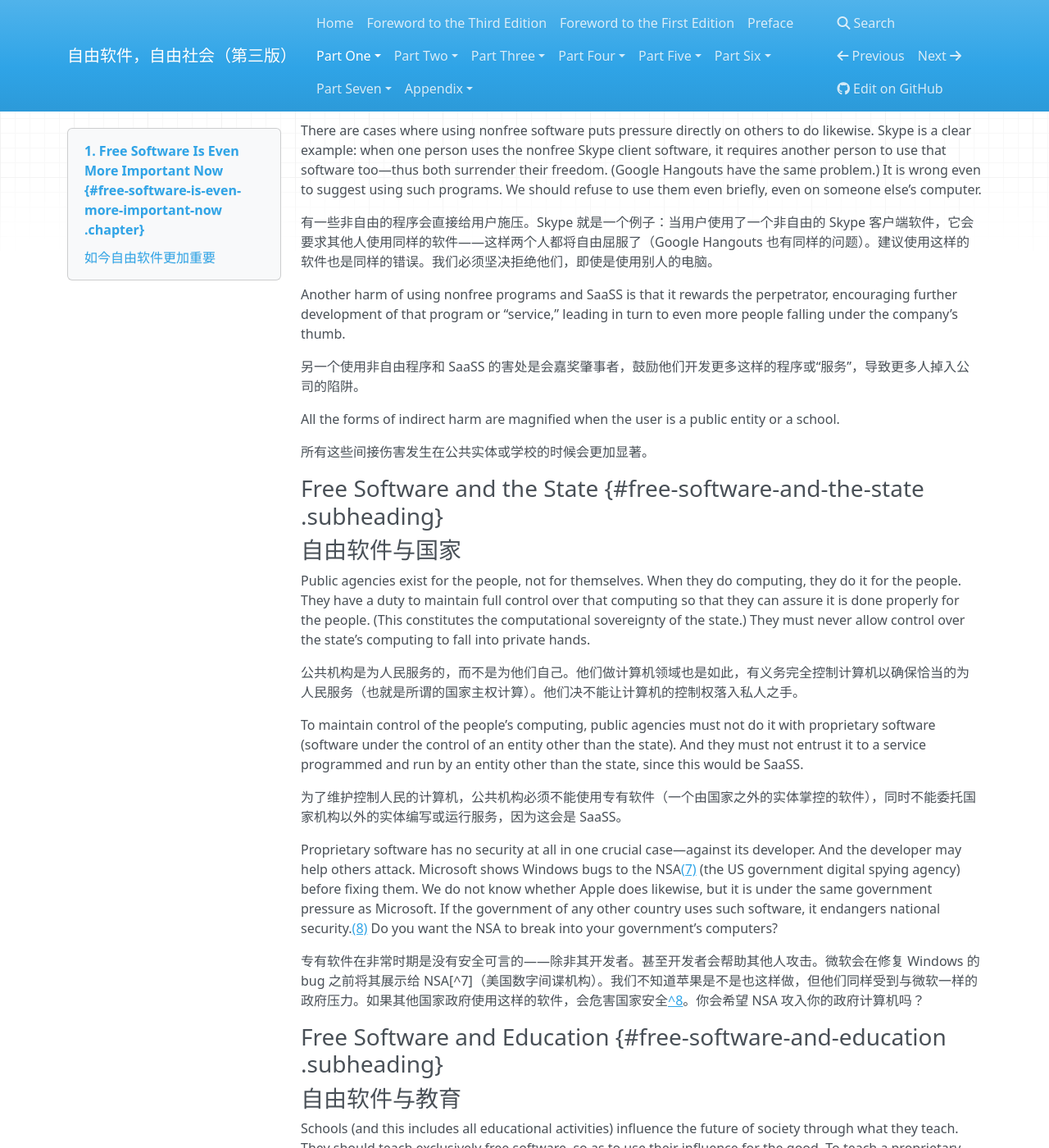
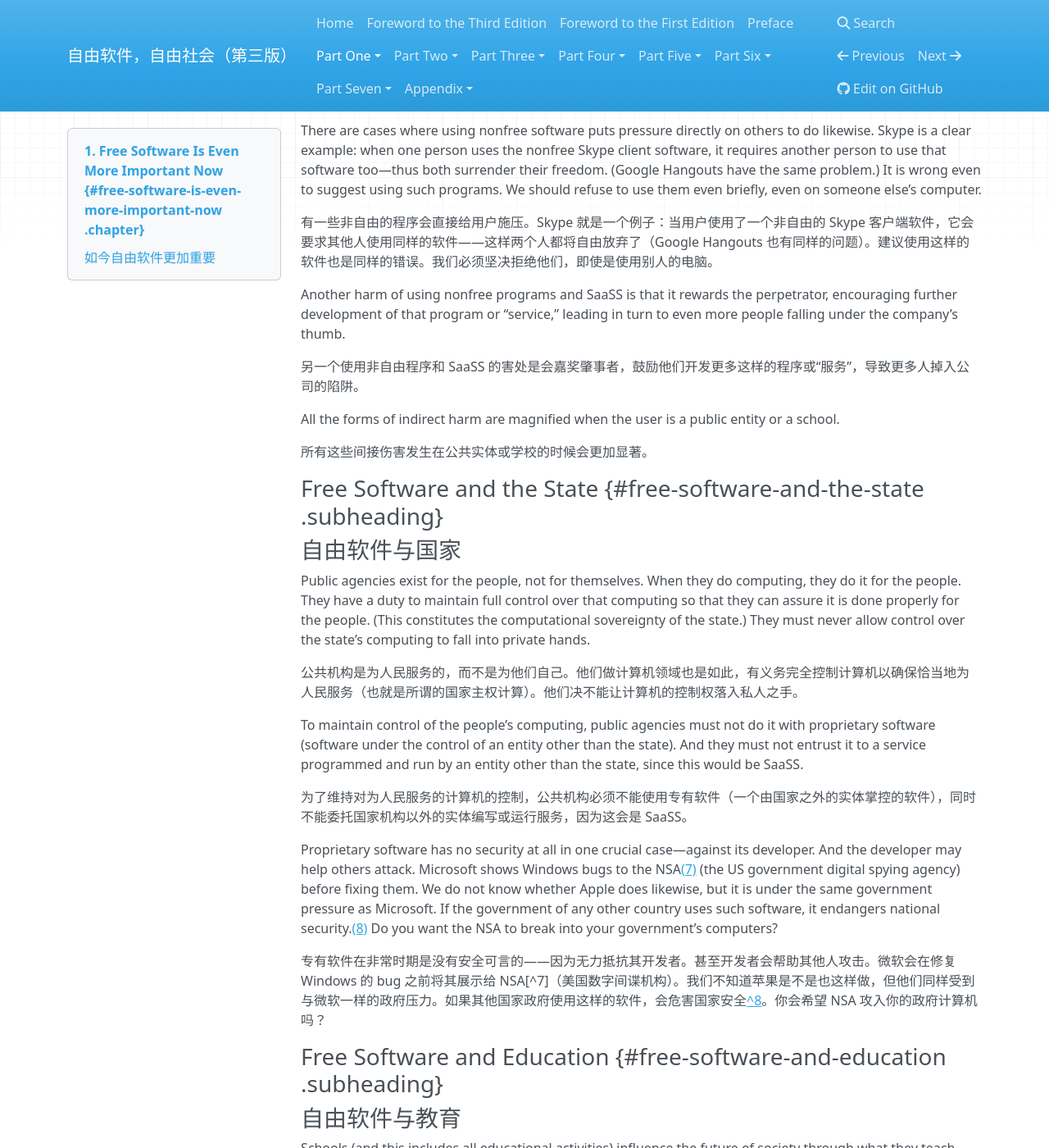
Before and after one commit to beijinglug/fsfs-zh, an MkDocs documentation site: the page built from docs/free-software-even-more-important.md, in a window 1280 px wide and 1400 px high, scrolled down 4661 px. Shown: the whole window at 82% size. Built offline with MkDocs 1.6.1, drawn with Linux system fonts in a browser that asks for light colours; nearby versions of some CDN libraries; old or Windows-style settings are respelled for this version of MkDocs; some of the changed text lies outside the part shown.

Commit message:
修正一些在语法上别扭的语句。

```diff
--- a/docs/free-software-even-more-important.md
+++ b/docs/free-software-even-more-important.md
@@ -86,7 +86,7 @@
     however, choosing not to distribute the program—using it
     privately—does not mistreat anyone.)
 
-3. 将当前副本重新分发的自由。不过这不是一种义务，这样做是你的选择。如果是自由的，并不意味别人有义务提供给你一份副本，或者你有义务提供其他人副本。如果没有自由的分发，会亏待用户。然而如果不分发软件（只是私下使用）则不会亏待任何人。
+3. 将当前副本重新分发的自由。不过这不是一种义务，这样做是你的选择。如果程序是自由的，并不意味着别人有义务提供给你一份副本，或者你有义务为其他人提供副本。如果没有自由的分发，会亏待用户。然而如果不分发软件（只是私下使用）则不会亏待任何人。
 
 4.  The freedom to make and distribute copies of your modified versions,
 when you wish.
@@ -218,7 +218,7 @@
 We should refuse to use them even briefly, even on someone else’s
 computer.
 
-有一些非自由的程序会直接给用户施压。Skype 就是一个例子：当用户使用了一个非自由的 Skype 客户端软件，它会要求其他人使用同样的软件——这样两个人都将自由屈服了（Google Hangouts 也有同样的问题）。建议使用这样的软件也是同样的错误。我们必须坚决拒绝他们，即使是使用别人的电脑。
+有一些非自由的程序会直接给用户施压。Skype 就是一个例子：当用户使用了一个非自由的 Skype 客户端软件，它会要求其他人使用同样的软件——这样两个人都将自由放弃了（Google Hangouts 也有同样的问题）。建议使用这样的软件也是同样的错误。我们必须坚决拒绝他们，即使是使用别人的电脑。
 
 Another harm of using nonfree programs and SaaSS is that it rewards the
 perpetrator, encouraging further development of that program or
@@ -243,7 +243,7 @@
 state.) They must never allow control over the state’s computing to fall
 into private hands.
 
-公共机构是为人民服务的，而不是为他们自己。他们做计算机领域也是如此，有义务完全控制计算机以确保恰当的为人民服务（也就是所谓的国家主权计算）。他们决不能让计算机的控制权落入私人之手。
+公共机构是为人民服务的，而不是为他们自己。他们做计算机领域也是如此，有义务完全控制计算机以确保恰当地为人民服务（也就是所谓的国家主权计算）。他们决不能让计算机的控制权落入私人之手。
 
 To maintain control of the people’s computing, public agencies must not
 do it with proprietary software (software under the control of an entity
@@ -251,7 +251,7 @@
 programmed and run by an entity other than the state, since this would
 be SaaSS.
 
-为了维护控制人民的计算机，公共机构必须不能使用专有软件（一个由国家之外的实体掌控的软件），同时不能委托国家机构以外的实体编写或运行服务，因为这会是 SaaSS。
+为了维持对为人民服务的计算机的控制，公共机构必须不能使用专有软件（一个由国家之外的实体掌控的软件），同时不能委托国家机构以外的实体编写或运行服务，因为这会是 SaaSS。
 
 Proprietary software has no security at all in one crucial case—against
 its developer. And the developer may help others attack. Microsoft shows
@@ -262,7 +262,7 @@
 national security.[(8)](#FOOT8) Do you want the NSA to break into your
 government’s computers?
 
-专有软件在非常时期是没有安全可言的——除非其开发者。甚至开发者会帮助其他人攻击。微软会在修复 Windows 的 bug 之前将其展示给 NSA[^7]（美国数字间谍机构）。我们不知道苹果是不是也这样做，但他们同样受到与微软一样的政府压力。如果其他国家政府使用这样的软件，会危害国家安全[^8]。你会希望 NSA 攻入你的政府计算机吗？
+专有软件在非常时期是没有安全可言的——因为无力抵抗其开发者。甚至开发者会帮助其他人攻击。微软会在修复 Windows 的 bug 之前将其展示给 NSA[^7]（美国数字间谍机构）。我们不知道苹果是不是也这样做，但他们同样受到与微软一样的政府压力。如果其他国家政府使用这样的软件，会危害国家安全[^8]。你会希望 NSA 攻入你的政府计算机吗？
 
 ### Free Software and Education {#free-software-and-education .subheading}
 
```
Also changed, not shown: other parts of docs/free-software-even-more-important.md (+5 -5 lines).
